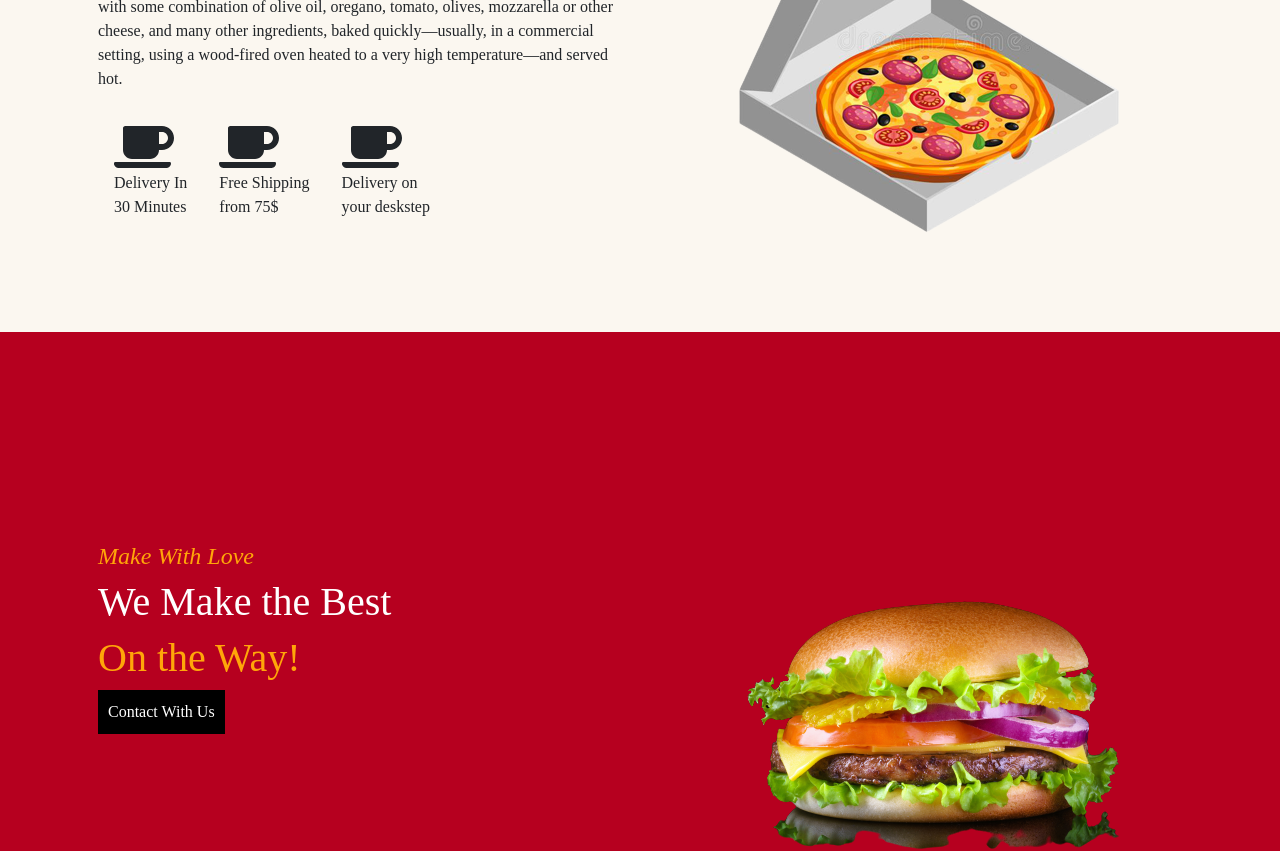
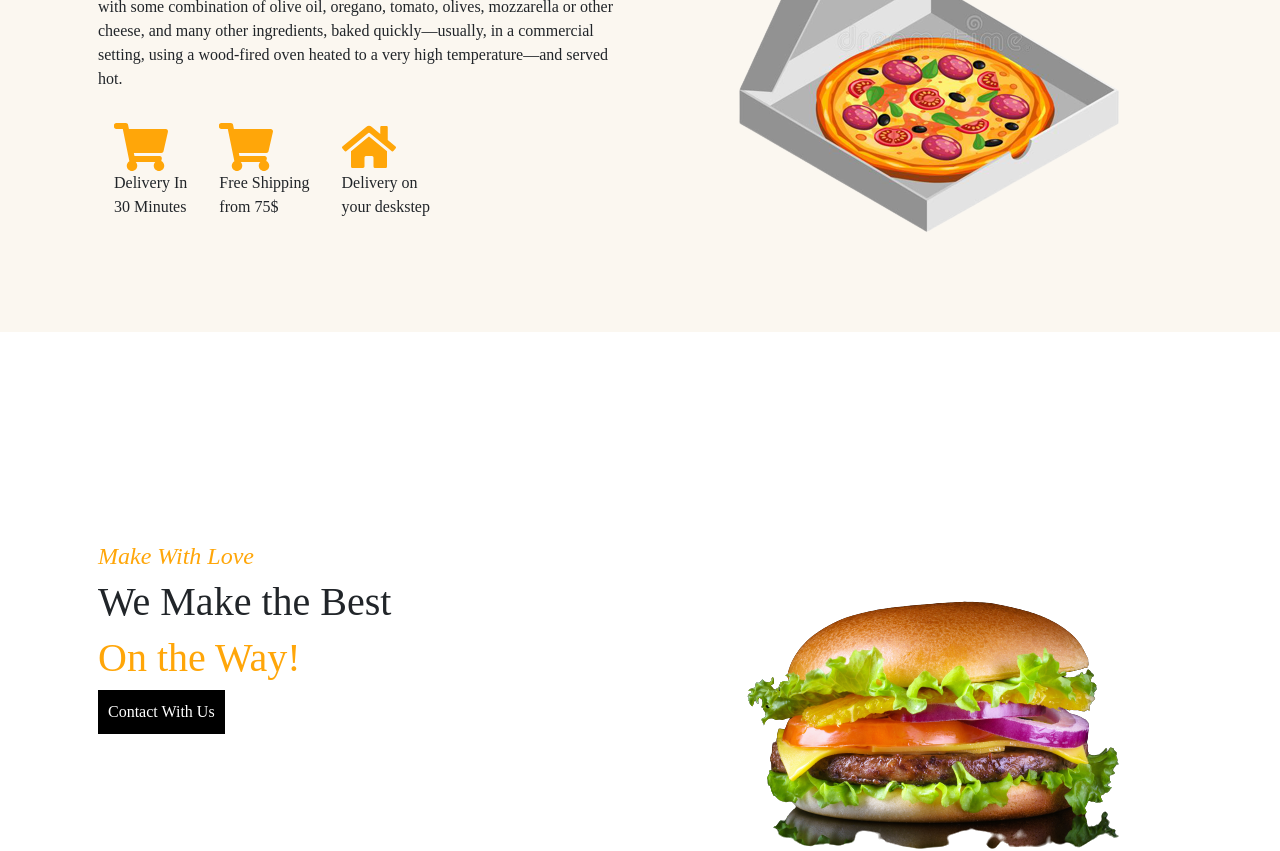
Before and after one commit to rokibulslam/online-food-delivery-frontend, a React (Create React App) app: page / in a window 1280 px wide. Shown: the part 1060-1911 px from the top of the page. Built offline with nearby package versions, Linux system fonts and the light colour scheme; no server answers; the HTML template or start-up script is replaced by a standard one.

Commit message:
icon changed

```diff
--- a/src/Pages/Home/Article/Article.css
+++ b/src/Pages/Home/Article/Article.css
@@ -1,3 +1,3 @@
 .article-bg{
-    background-color: rgb(182, 0, 31);
+    background-color: white;
 }
--- a/src/Pages/Home/Article/Article.js
+++ b/src/Pages/Home/Article/Article.js
@@ -11,7 +11,7 @@
               <h4>
                 <i className="banner-text">Make With Love</i>
               </h4>
-              <h1 className="text-white">We Make the Best </h1>
+              <h1 className="">We Make the Best </h1>
               <h1 className="banner-text">On the Way!</h1>
               <NavLink to="/contact">
                 <button className="order-now-btn">Contact With Us</button>
--- a/src/Pages/Home/Navigation/Navigation.css
+++ b/src/Pages/Home/Navigation/Navigation.css
@@ -7,6 +7,9 @@
 .nav-text-color{
     color: white;
 }
+.nav-text-color:hover{
+    color: orange;
+}
 .logout-button{
     cursor: pointer;
 }
--- a/src/Pages/Home/Navigation/Navigation.js
+++ b/src/Pages/Home/Navigation/Navigation.js
@@ -55,7 +55,7 @@
                   {user.displayName}
                 </p>
                 <p
-                  className="logout-button text-white text-decoration-none me-3 mb-lg-0"
+                  className="logout-button  text-decoration-none me-3 mb-lg-0 nav-text-color"
                   onClick={logout}
                 >
                   Logout
--- a/src/Pages/Home/Quality/Quality.css
+++ b/src/Pages/Home/Quality/Quality.css
@@ -1,3 +1,3 @@
 .quality-bg{
-    background-color: rgba(245, 235, 218, 0.411);;
+    background-color: rgba(245, 235, 218, 0.411);
 }
--- a/src/Pages/Home/Quality/Quality.js
+++ b/src/Pages/Home/Quality/Quality.js
@@ -1,7 +1,7 @@
 import React from 'react';
 import img from '../../../Images/packet.png';
 import { FontAwesomeIcon } from "@fortawesome/react-fontawesome";
-import { faCoffee } from "@fortawesome/free-solid-svg-icons";
+import { faCoffee, faShoppingCart, faHome} from "@fortawesome/free-solid-svg-icons";
 
 
 import './Quality.css'
@@ -26,19 +26,31 @@
               </p>
               <div className="d-flex">
                 <div className="d-flex flex-column m-3">
-                  <FontAwesomeIcon icon={faCoffee} size="3x" />
+                  <FontAwesomeIcon
+                    className="banner-text"
+                    icon={faShoppingCart}
+                    size="3x"
+                  />
                   <p>
                     Delivery In <br /> 30 Minutes
                   </p>
                 </div>
                 <div className="d-flex m-3 flex-column">
-                  <FontAwesomeIcon icon={faCoffee} size="3x" />
+                  <FontAwesomeIcon
+                    className="banner-text"
+                    icon={faShoppingCart}
+                    size="3x"
+                  />
                   <p>
                     Free Shipping <br /> from 75$
                   </p>
                 </div>
                 <div className="d-flex m-3 flex-column">
-                  <FontAwesomeIcon icon={faCoffee} size="3x" />
+                  <FontAwesomeIcon
+                    className="banner-text"
+                    icon={faHome}
+                    size="3x"
+                  />
                   <p>
                     Delivery on <br />
                     your deskstep
```
